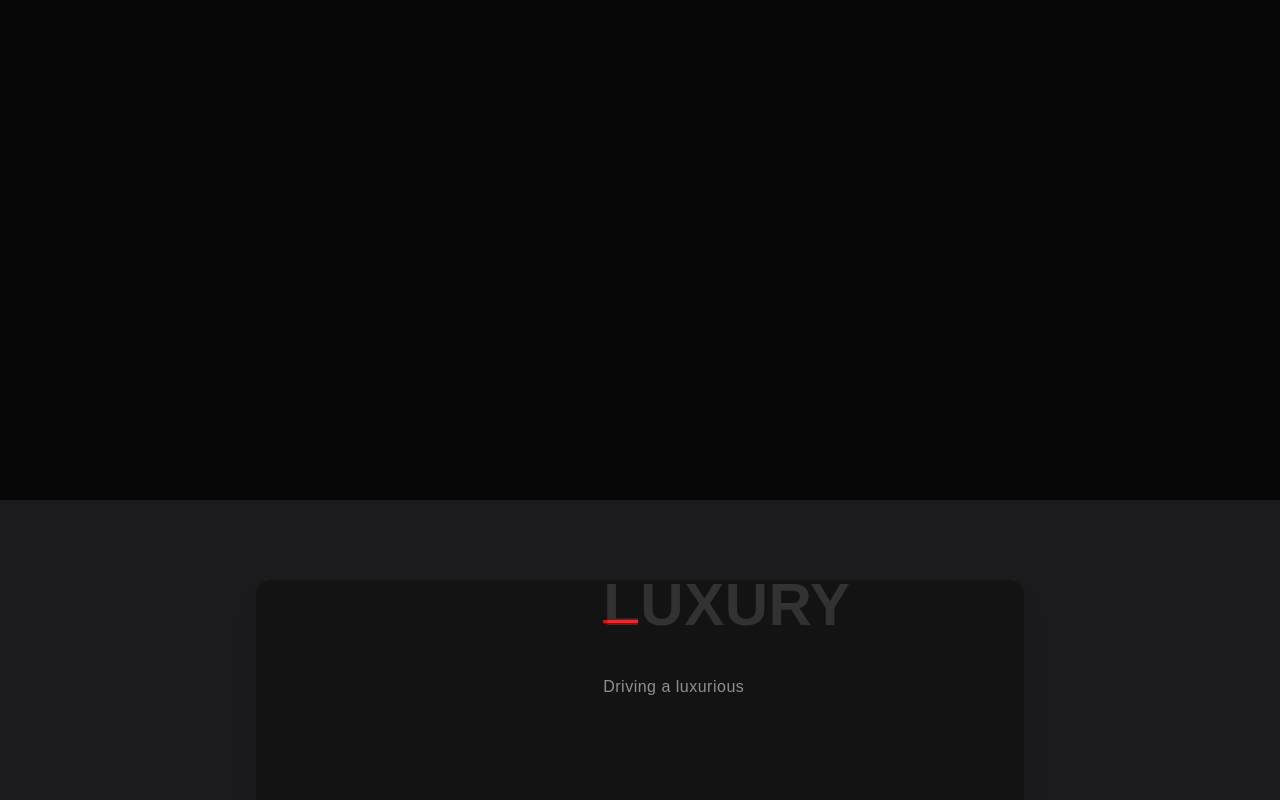
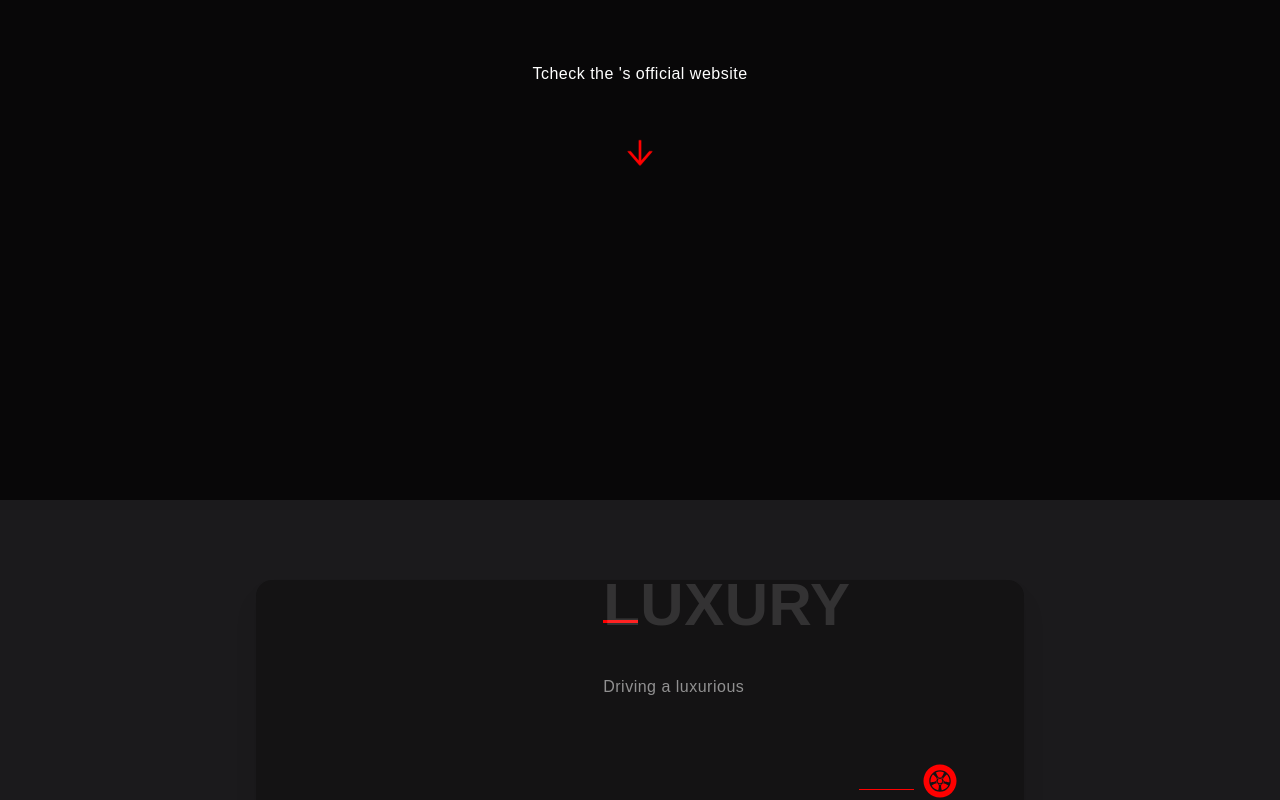
Before and after one commit to joel-kalema/luxury-cars, a Next.js app: page /cars/1 in a window 1280 px wide. Shown: the part 300-1100 px from the top of the page. Built offline with nearby package versions, Linux system fonts and the light colour scheme.

Commit message:
Updated the style

```diff
--- a/pages/cars/[name].tsx
+++ b/pages/cars/[name].tsx
@@ -1,5 +1,6 @@
 import { NextRouter, useRouter } from "next/router";
-import Link from "next/link";
+import { GiCarWheel } from 'react-icons/gi';
+import { AiOutlineArrowDown } from 'react-icons/ai';
 import getCar from "../../components/datas/cars";
 
 export default function Par (){
@@ -12,17 +13,16 @@ const router: NextRouter = useRouter();
             <div className="h-screen truncate detail_home truncate">
                 <img src={car?.image[1]} alt={car?.name} className='w-full'/>
             </div>
-            <div className="absolute top-0 px-60 text-center flex justfy-center items-center h-screen">
-                <div >
-                    <h1 className="font-bold text-6xl">{car?.name}</h1>
-                    <a href={car?.link} className='hover:text-[red]'>{car?.link}</a>
+            <div className="absolute top-0 text-center flex justfy-center items-center h-screen w-full">
+                <div className="mx-auto">
+                    <h1 className="font-bold text-6xl mb-10">{car?.name}</h1>
+                    <h2 className="mb-4">Tcheck the {car?.name}'s official website</h2>
+                    <a href={car?.link} className='text-[red]'>{car?.link}</a>
+                    <AiOutlineArrowDown className='animate-bounce w-9 h-9 text-[red] mx-auto mt-14'/>
                 </div>
             </div>
-            <div className="flex w-3/5 mx-auto mt-20 rounded-2xl overflow-hidden bg-[#141314] drop-shadow-xl">
-                <div className="flex w-2/5">
-                    <div><img src={car?.image[2]} alt={car?.name} /></div>
-                    {/* <div className="w-2/4"><img src={car?.image[3]} alt={car?.name} /></div> */}
-                </div>
+            <div className="flex w-3/5 mx-auto mt-20 rounded-2xl overflow-hidden bg-[#141314] drop-shadow-xl h-[30rem]">
+                <div className="flex w-2/5"><img src={car?.image[2]} alt={car?.name} /></div>
                 <div className="w-3/5 pl-10">
                     <div className="w-2/4 mb-10 mt-10">
                         <h1 className="text-2xl">{car?.name}</h1>
@@ -31,9 +31,10 @@ const router: NextRouter = useRouter();
                     </div>
                     <p className="w-4/5 text-sm">{car?.detail}</p>
                     <h2 className="text-[#fff8] mt-10">Driving a luxurious</h2>
-                    <div className="flex items-center mt-40 ml-40">
-                        <div className="w-2/6 h-[0.05rem] bg-[red] mt-1 mr-2"></div>
-                        <div className="w-[2rem] h-[2rem] mt-1 border-[0.05rem] rounded-full border-solid border-red-600"></div>
+
+                    <div className="flex items-center mt-16 ml-64">
+                        <div className="w-2/6 h-[0.05rem] bg-[red] mt-4 mr-2"></div>
+                        <GiCarWheel className="text-[red] text-4xl rotate"/>
                     </div>
                 </div>
             </div>
```
